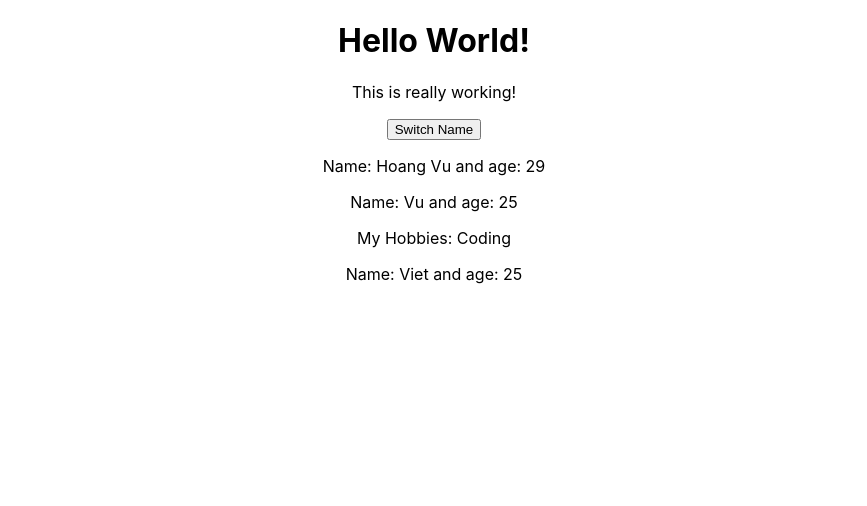
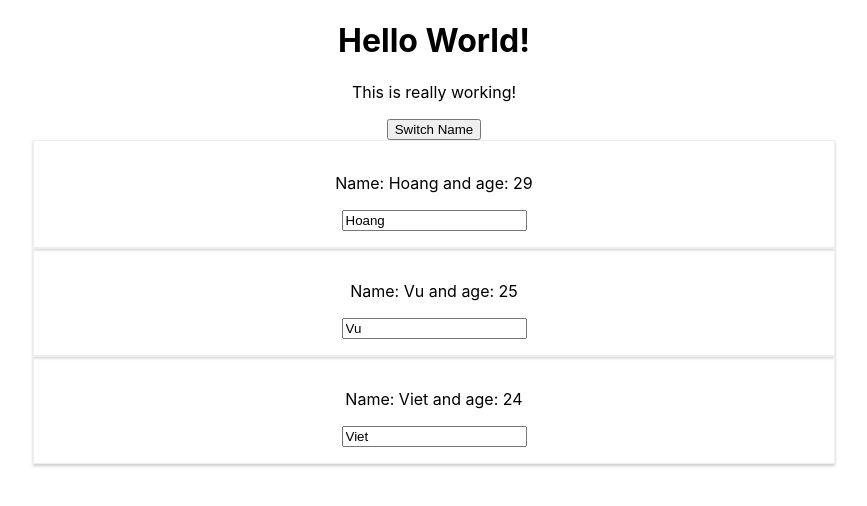
Before and after one commit to hoagVu/reactjs-calculator, a React (Create React App) app: page / in a window 1280 px wide. Both pictures are taken after a click on the button "Switch Name". Shown: the top 506 px of the page, without its empty margins (206-1073 px from the left). Built offline with nearby package versions, Linux system fonts and the light colour scheme.

Commit message:
rendering conditionally

```diff
--- a/src/App.js
+++ b/src/App.js
@@ -1,20 +1,21 @@
-import React, { useState } from 'react';
+import React, { Component } from 'react';
 import './App.css';
 import Person from './components/Person/Person.js';
-const App = (props) => {
-  const [personState, setPersonState] = useState({
+class App extends Component {
+  state = {
     persons: [
       { name: 'Hoang', age: '29' },
       { name: 'Vu', age: '25' },
       { name: 'Viet', age: '24' },
     ],
     otherState: 'some other value',
-  });
-  const switchNameHandler = (newName) => {
+    showPersons: false,
+  };
+  switchNameHandler = (newName) => {
     // console.log('switchName Success!');
     //Do not mutate state directly. Use setState()
     // DO NOT DO THIS:  this.state.persons[0].name = 'Quynh';
-    setPersonState({
+    this.setState({
       persons: [
         { name: newName, age: '29' },
         { name: 'Vu', age: '25' },
@@ -22,31 +23,51 @@ const App = (props) => {
       ],
     });
   };
+  togglePersonHandler = () => {
+    const doesShow = this.state.showPersons;
+    this.setState({
+      showPersons: !doesShow,
+    });
+  };
+  nameChangedHandler = (event) => {
+    this.setState({
+      persons: [
+        { name: 'Hoang', age: '29' },
+        { name: event.target.value, age: '25' },
+        { name: 'Viet', age: '24' },
+      ],
+    });
+  };
+  render() {
     return (
       <div className="App">
         <h1> Hello World!</h1>
         <p>This is really working!</p>
-      <button onClick={switchNameHandler.bind(this, 'Hoang Vu')}>
-        Switch Name
-      </button>
+        <button onClick={this.togglePersonHandler}>Switch Name</button>
+        {this.state.showPersons === true ? (
+          <div>
             <Person
-        name={personState.persons[0].name}
-        age={personState.persons[0].age}
+              name={this.state.persons[0].name}
+              age={this.state.persons[0].age}
             ></Person>
             <Person
-        name={personState.persons[1].name}
-        age={personState.persons[1].age}
-        click={switchNameHandler.bind(this, 'Hoang Viet')}
+              name={this.state.persons[1].name}
+              age={this.state.persons[1].age}
+              click={this.switchNameHandler.bind(this, 'Hoang Viet')}
+              change={this.nameChangedHandler}
             >
               My Hobbies: Coding
             </Person>
             <Person
-        name={personState.persons[2].name}
-        age={personState.persons[2].age}
+              name={this.state.persons[2].name}
+              age={this.state.persons[2].age}
             ></Person>
           </div>
+        ) : null}
+      </div>
     );
-};
+  }
+}
 
 export default App;
 // state = {
--- /dev/null
+++ b/src/components/Person/Person.css
@@ -0,0 +1,7 @@
+.Person {
+    width: 60%;
+    margin: auto;
+    padding: 16px;
+    border: 1px solid #eee;
+    box-shadow: 0 2px 3px #ccc;
+}
--- a/src/components/Person/Person.js
+++ b/src/components/Person/Person.js
@@ -1,11 +1,13 @@
 import React from 'react';
+import './Person.css';
 const person = (props) => {
   return (
-    <div>
+    <div className="Person">
       <p onClick={props.click}>
         Name: {props.name} and age: {props.age}
       </p>
-      <p>{props.children}</p>
+      {/* <p>{props.children}</p> */}
+      <input type="text" onChange={props.change} value={props.name}></input>
     </div>
   );
 };
```
Lines whose indentation alone changed are shown as unchanged.
